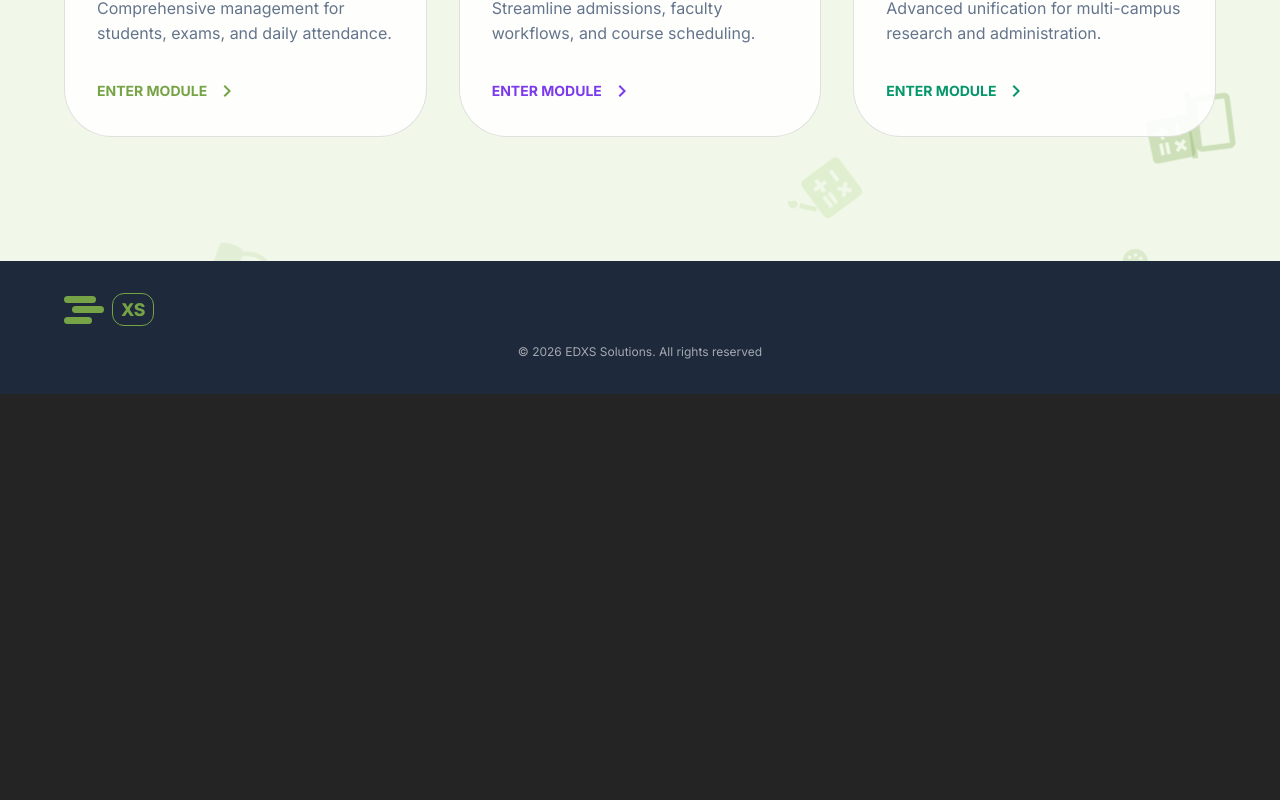
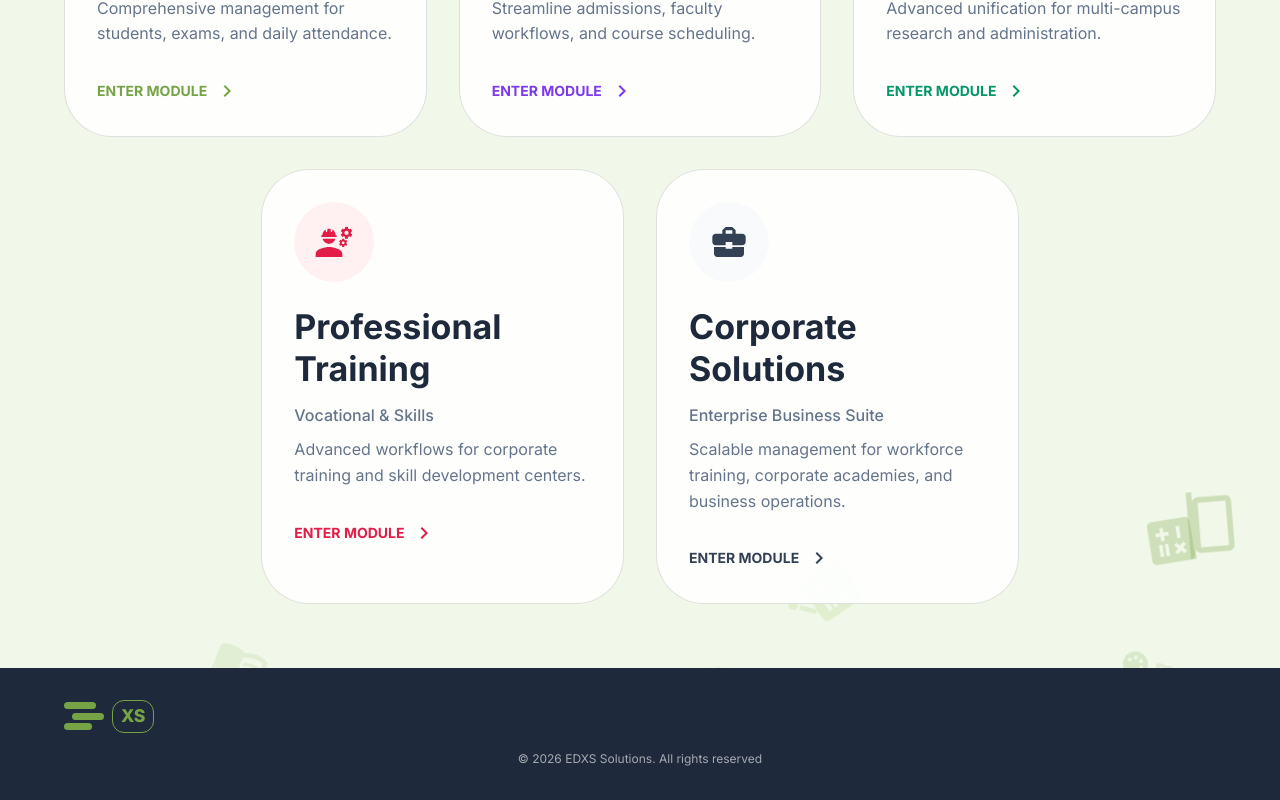
Before and after one commit to syedfaiqali/EDXS, a React (Vite) app: page / in a window 1280 px wide. Shown: the part 539-1339 px from the top of the page. Before the commit the page ends 933 px from the top, so only its background shows below. Built offline with nearby package versions, Linux system fonts and the light colour scheme.

Commit message:
faiqprototype: fixed

```diff
--- a/src/contexts/LanguageContext.tsx
+++ b/src/contexts/LanguageContext.tsx
@@ -28,6 +28,12 @@ const translations: Record<Language, Record<string, string>> = {
         'university': 'University',
         'univ_subtitle': 'Global Campus ERP',
         'univ_desc': 'Advanced unification for multi-campus research and administration.',
+        'training': 'Professional Training',
+        'training_subtitle': 'Vocational & Skills',
+        'training_desc': 'Advanced workflows for corporate training and skill development centers.',
+        'corporate': 'Corporate Solutions',
+        'corp_subtitle': 'Enterprise Business Suite',
+        'corp_desc': 'Scalable management for workforce training, corporate academies, and business operations.',
         'enter_module': 'ENTER MODULE',
         'back_to_selection': 'Back to Selection',
         'back': 'Back',
@@ -100,6 +106,12 @@ const translations: Record<Language, Record<string, string>> = {
         'university': 'یونیورسٹی',
         'univ_subtitle': 'گلوبل کیمپس ERP',
         'univ_desc': 'ملٹی کیمپس ریسرچ اور ایڈمنسٹریشن کے لیے جدید اتحاد۔',
+        'training': 'پیشہ ورانہ تربیت',
+        'training_subtitle': 'پیشہ ورانہ مہارت',
+        'training_desc': 'کارپوریٹ ٹریننگ اور سکل ڈویلپمنٹ سینٹرز کے لیے جدید ورک فلوز۔',
+        'corporate': 'کارپوریٹ سلوشنز',
+        'corp_subtitle': 'انٹرپرائز بزنس سویٹ',
+        'corp_desc': 'افرادی قوت کی تربیت، کارپوریٹ اکیڈمیوں، اور کاروباری کارروائیوں کے لیے قابل توسیع انتظام۔',
         'enter_module': 'ماڈیول درج کریں۔',
         'back_to_selection': 'سلیکشن پر واپس جائیں۔',
         'back': 'پیچھے',
@@ -172,6 +184,12 @@ const translations: Record<Language, Record<string, string>> = {
         'university': 'جامعة',
         'univ_subtitle': 'ERP الحرم الجامعي العالمي',
         'univ_desc': 'توحيد متقدم للبحوث والإدارة متعددة الحرم الجامعي.',
+        'training': 'تدريب مهني',
+        'training_subtitle': 'المهنية والمهارات',
+        'training_desc': 'سير عمل متقدم للتدريب المؤسسي ومراكز تطوير المهارات.',
+        'corporate': 'حلول الشركات',
+        'corp_subtitle': 'مجموعة أعمال المؤسسات',
+        'corp_desc': 'إدارة قابلة للتوسع لتدريب القوى العاملة، وأكاديميات الشركات، وعمليات الأعمال.',
         'enter_module': 'أدخل الوحدة',
         'back_to_selection': 'العودة إلى التحديد',
         'back': 'رجوع',
--- a/src/pages/LandingPage.tsx
+++ b/src/pages/LandingPage.tsx
@@ -3,7 +3,7 @@ import { Box, Container, Typography, Grid, Paper, keyframes, Button, TextField,
 import {
     School, Business, AccountBalance, ChevronRight, ArrowBack, ArrowForward, CheckCircleOutline,
     HistoryEdu, Science, Calculate, Brush, Computer, Palette, Biotech, MenuBook,
-    Settings, Landscape
+    Settings, Landscape, Engineering, BusinessCenter
 } from '@mui/icons-material';
 import { useLanguage } from '../contexts/LanguageContext';
 
@@ -16,7 +16,7 @@ const float = keyframes`
   100% { transform: translateY(-100vh) rotate(360deg); opacity: 0; }
 `;
 
-type OrgType = 'school' | 'college' | 'university';
+type OrgType = 'school' | 'college' | 'university' | 'training' | 'corporate';
 type Step = 'selection' | 'info' | 'organization' | 'complete';
 
 interface SelectedOrg {
@@ -296,6 +296,24 @@ const LandingPage: React.FC = () => {
             icon: <AccountBalance sx={{ fontSize: 40 }} />,
             color: '#059669', // Emerald Green
             lightColor: '#ecfdf5',
+        },
+        {
+            type: 'training' as const,
+            name: t('training'),
+            subtitle: t('training_subtitle'),
+            description: t('training_desc'),
+            icon: <Engineering sx={{ fontSize: 40 }} />,
+            color: '#e11d48', // Rose
+            lightColor: '#fff1f2',
+        },
+        {
+            type: 'corporate' as const,
+            name: t('corporate'),
+            subtitle: t('corp_subtitle'),
+            description: t('corp_desc'),
+            icon: <BusinessCenter sx={{ fontSize: 40 }} />,
+            color: '#334155', // Slate-700
+            lightColor: '#f8fafc',
         },
     ];
 
--- a/src/store/selectionSlice.ts
+++ b/src/store/selectionSlice.ts
@@ -2,7 +2,7 @@ import { createSlice } from '@reduxjs/toolkit';
 import type { PayloadAction } from '@reduxjs/toolkit';
 
 interface SelectionState {
-    type: 'school' | 'college' | 'university' | null;
+    type: 'school' | 'college' | 'university' | 'training' | 'corporate' | null;
     name: string;
     description: string;
 }
```
